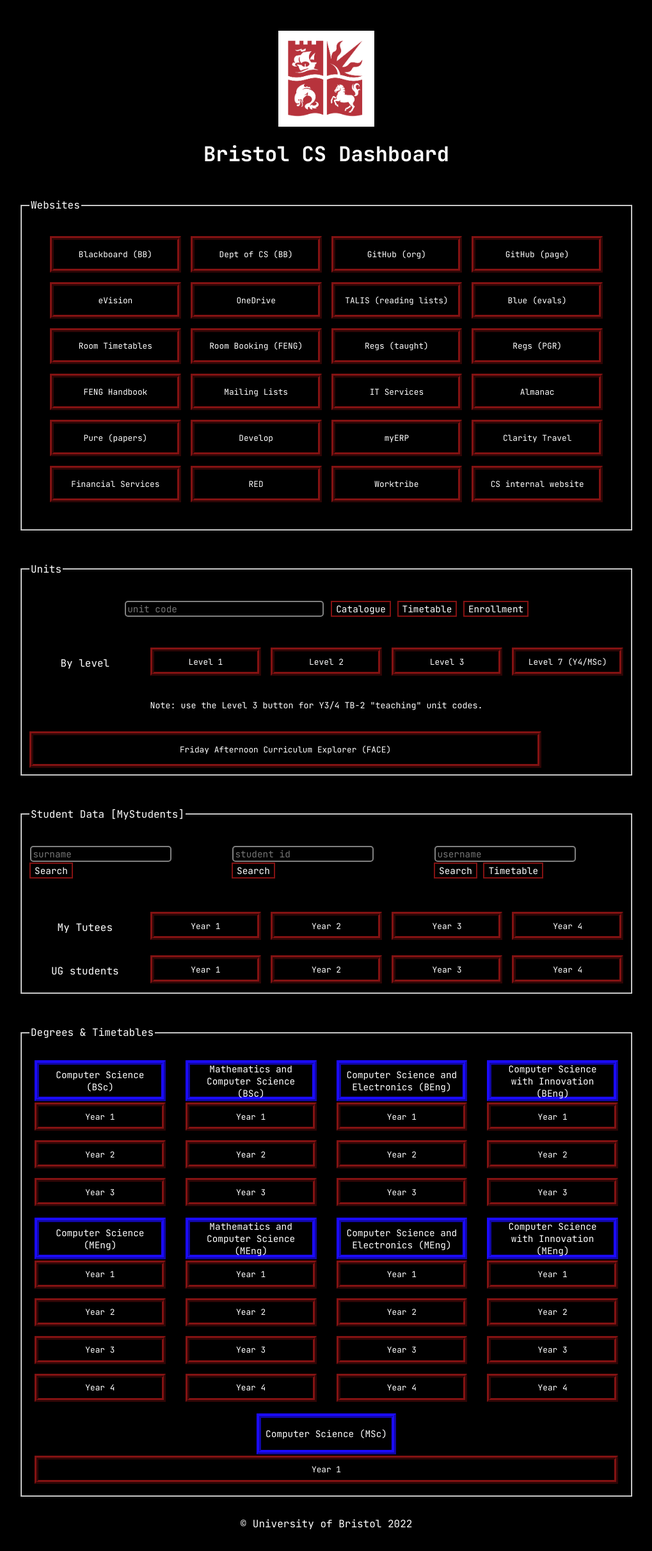
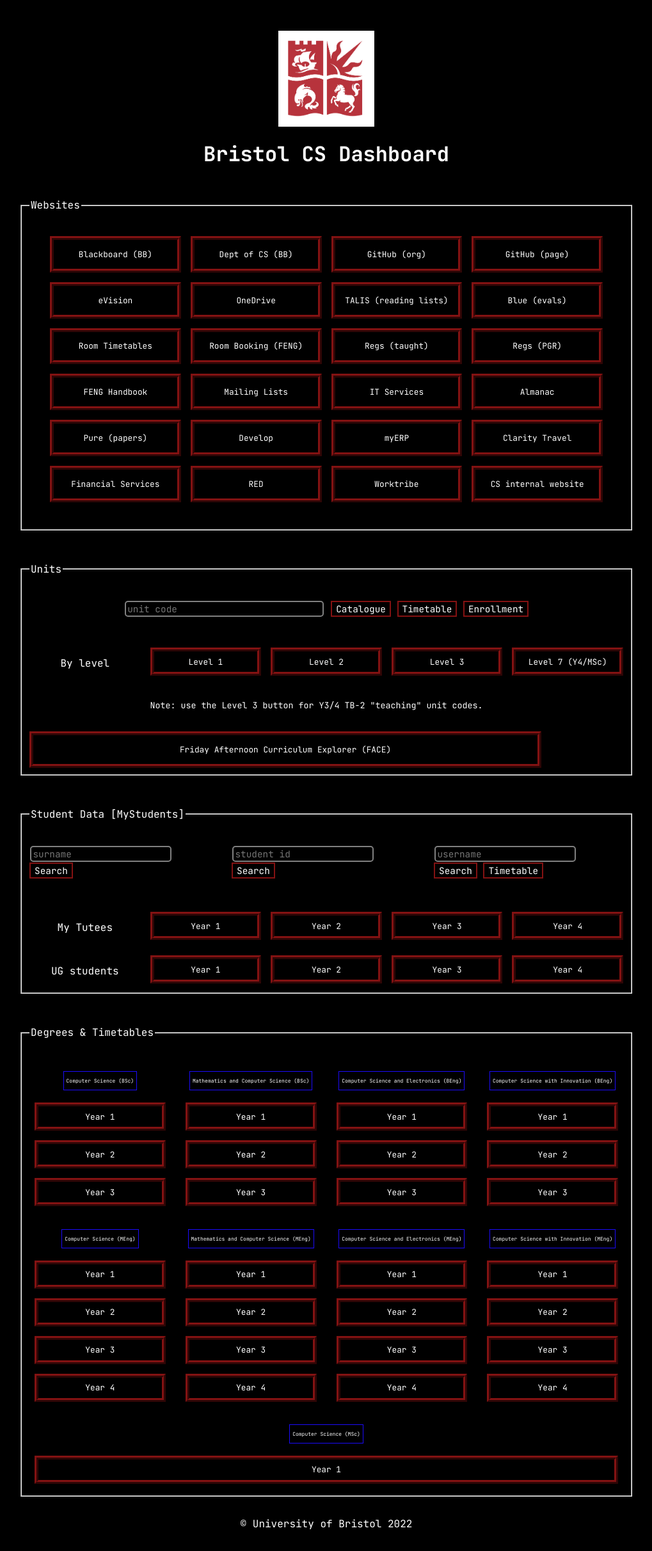
Before and after one commit to cs-uob/dashboard, a Jekyll site: the page built from docs/index.html, in a window 1280 px wide. Shown: the whole page at 64% size, without its empty margins (130-1149 px from the left). Built offline with Jekyll 4.4.1, drawn with Linux system fonts in a browser that asks for light colours.

Commit message:
fixing scripts

```diff
--- a/docs/assets/css/style.css
+++ b/docs/assets/css/style.css
@@ -89,10 +89,10 @@
   text-align: center;
   height: 2.5em;
   padding: 0.5em;
-  font-size: 0.9rem;
+  font-size: 0.5rem;
   background: black;
   color: #ffffff;
-  border: 0.5em ridge rgb(27, 11, 250);
+  border: 0.1em ridge rgb(27, 11, 250);
 }
 
 #degree-4COSC005T {
```
